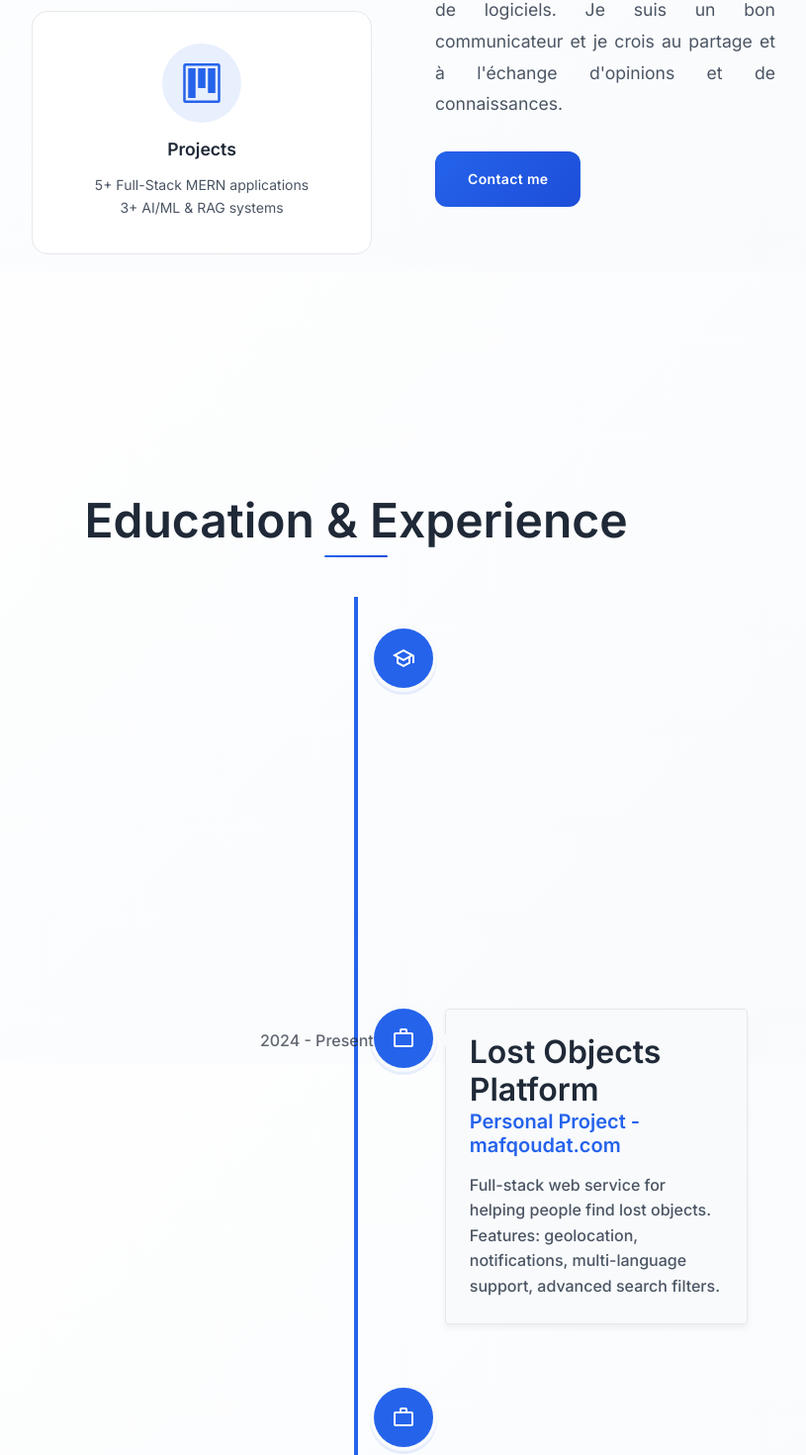
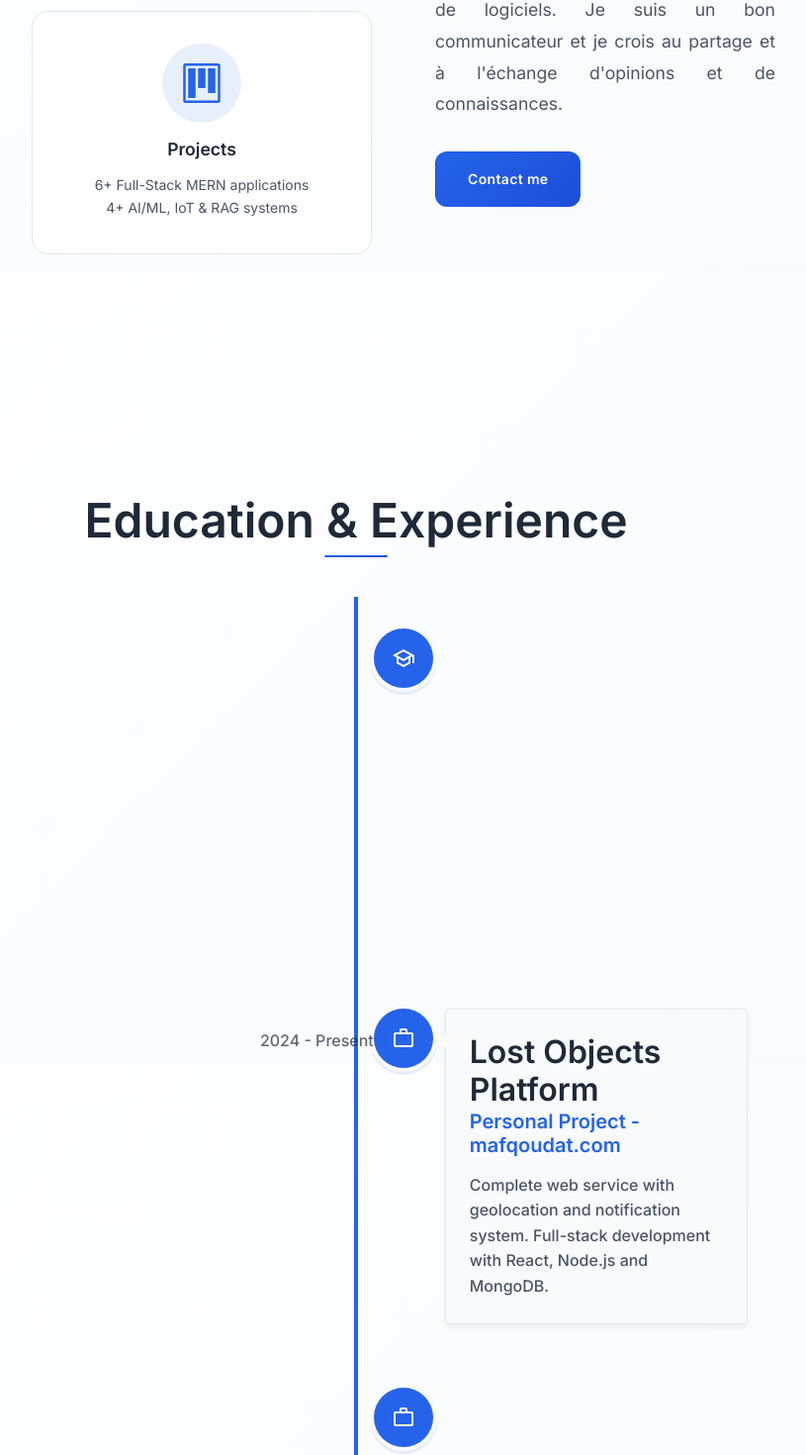
Before and after one commit to boubnacer/nacer-portfolio, a React (Create React App) app: page / in a window 1280 px wide. Shown: the part 1326-2796 px from the top of the page at 99% size, without its empty margins (280-1095 px from the left). Built offline with nearby package versions, Linux system fonts and the light colour scheme.

Commit message:
Update portfolio with new information

```diff
--- a/src/components.js/Header.js
+++ b/src/components.js/Header.js
@@ -12,7 +12,7 @@ const Header = () => {
         </div>
         <div className="container header__details">
           <h1>Boubkraoui Nacer</h1>
-          <h5 className="text-light">Master's Student in Embedded AI & Full-Stack Developer</h5>
+          <h5 className="text-light">Full-Stack Developer & Embedded AI Student</h5>
           <div className="contact-cv__btns">
             <a href={Resume} className="btn" download>
               Download CV
--- a/src/data.js
+++ b/src/data.js
@@ -26,8 +26,8 @@ export const about = [
     id: 2,
     icon: <GoProject />,
     title: "Projects",
-    descri: "5+ Full-Stack MERN applications",
-    descri1: "3+ AI/ML & RAG systems",
+    descri: "6+ Full-Stack MERN applications",
+    descri1: "4+ AI/ML, IoT & RAG systems",
   },
 ];
 
@@ -143,13 +143,23 @@ export const timelineElements = [
     title: "Lost Objects Platform",
     location: "Personal Project - mafqoudat.com",
     descreption:
-      "Full-stack web service for helping people find lost objects. Features: geolocation, notifications, multi-language support, advanced search filters.",
-    buttonText: "View Project",
+      "Complete web service with geolocation and notification system. Full-stack development with React, Node.js and MongoDB.",
+    buttonText: "Visit Website",
     date: "2024 - Present",
     icon: "work",
   },
   {
     id: 3,
+    title: "IoT Health Monitoring System",
+    location: "Academic Project",
+    descreption:
+      "Embedded solution for vital parameters tracking using ESP32 and biometric sensors. Secure data transmission to cloud dashboard.",
+    buttonText: "View Project",
+    date: "2024",
+    icon: "work",
+  },
+  {
+    id: 4,
     title: "RAG Web Application",
     location: "Academic Project",
     descreption:
@@ -159,7 +169,7 @@ export const timelineElements = [
     icon: "work",
   },
   {
-    id: 4,
+    id: 5,
     title: "RAG Android Application",
     location: "Academic Project",
     descreption:
@@ -169,7 +179,7 @@ export const timelineElements = [
     icon: "work",
   },
   {
-    id: 5,
+    id: 6,
     title: "Frontend Developer Intern",
     location: "AJICOD, Dcheira El Jihadia",
     descreption:
@@ -179,7 +189,7 @@ export const timelineElements = [
     icon: "work",
   },
   {
-    id: 6,
+    id: 7,
     title: "Professional License in Embedded Computer Systems",
     location: "Université Ibn Zohr",
     descreption:
@@ -189,7 +199,7 @@ export const timelineElements = [
     icon: "school",
   },
   {
-    id: 7,
+    id: 8,
     title: "Baccalaureate in Physical and Chemical Sciences",
     location: "Lycée Al Arak, Taroudant",
     descreption:
@@ -200,29 +210,30 @@ export const timelineElements = [
   },
 ];
 
+// Optional: Add technical skills section
 export const technicalSkills = [
   {
     id: 1,
-    title: "Full-Stack Development",
-    description: "MERN Stack (MongoDB, Express, React, Node.js), Vue.js",
-    icon: "💻"
+    title: "Frontend Development",
+    description: "React, Vue.js, JavaScript, HTML5, CSS3, TailwindCSS",
+    icon: "🎨"
   },
   {
     id: 2,
-    title: "Frontend Technologies",
-    description: "JavaScript, React, Vue.js, TailwindCSS, HTML5, CSS3",
-    icon: "🎨"
+    title: "Backend Development",
+    description: "Node.js, Express, REST APIs, MongoDB",
+    icon: "⚙️"
   },
   {
     id: 3,
-    title: "Backend & APIs",
-    description: "Node.js, Express, REST APIs, MongoDB, Database Design",
-    icon: "⚙️"
+    title: "IoT & Embedded Systems",
+    description: "ESP32, Arduino, C Programming, Biometric Sensors",
+    icon: "🔌"
   },
   {
     id: 4,
     title: "AI & Machine Learning",
-    description: "OpenAI API, RAG Systems, Document Processing, AI Integration",
+    description: "OpenAI API, RAG Systems, Document Processing",
     icon: "🤖"
   },
   {
@@ -233,8 +244,8 @@ export const technicalSkills = [
   },
   {
     id: 6,
-    title: "IoT & Embedded Systems",
-    description: "Arduino, ESP32, C Programming, Embedded Development",
-    icon: "🔌"
+    title: "DevOps & Tools",
+    description: "Git/GitHub, VS Code, MongoDB Atlas, Postman, UML",
+    icon: "🛠️"
   }
 ];
```
